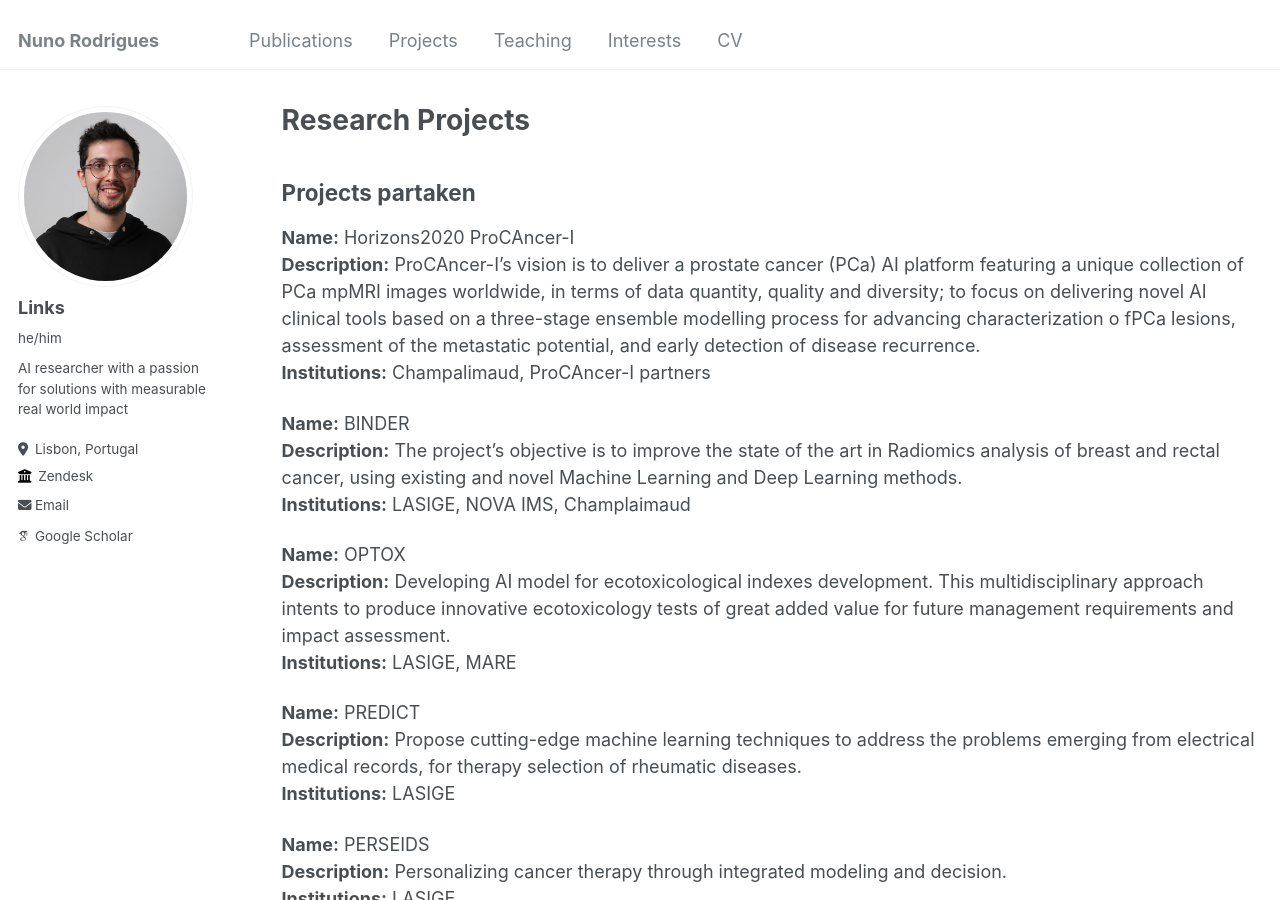
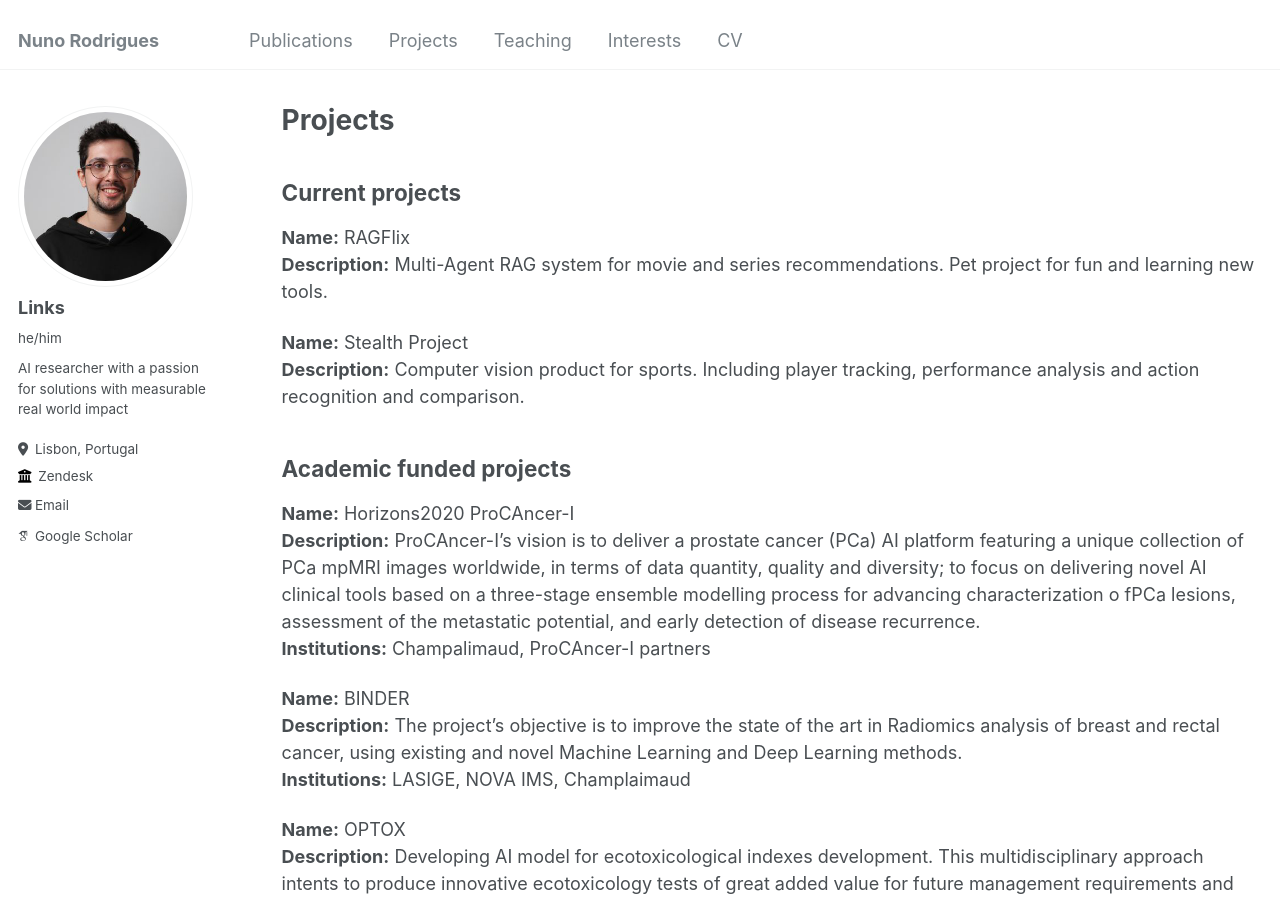
Before and after one commit to NMVRodrigues/NMVRodrigues.github.io, a Jekyll site: the page built from _pages/projects.md, in a window 1280 px wide and 900 px high. Built offline with Jekyll 4.4.1, drawn with Linux system fonts in a browser that asks for light colours; some web fonts are replaced.

Commit message:
projects updated

```diff
--- a/_pages/projects.md
+++ b/_pages/projects.md
@@ -1,20 +1,19 @@
 ---
 layout: archive
-title: "Research Projects"
+title: "Projects"
 permalink: /projects/
 author_profile: true
 ---
 
-<!--
-## Projects organized
+## Current projects
 
+**Name:** RAGFlix
+**Description:** Multi-Agent RAG system for movie and series recommendations. Pet project for fun and learning new tools.
 
-**Name:** Sustainable fisheries stock assessment
-**Description:** Developing a project proposal for the SACCCT FCT grants, regarding developing computer vision models for fisheries stock assessment using fish otolith data.
-**Institutions:** LASIGE and IPMA
-.-->
+**Name:** Stealth Project
+**Description:** Computer vision product for sports. Including player tracking, performance analysis and action recognition and comparison.
 
-## Projects partaken
+## Academic funded projects
 
 
 **Name:** Horizons2020 ProCAncer-I
```
